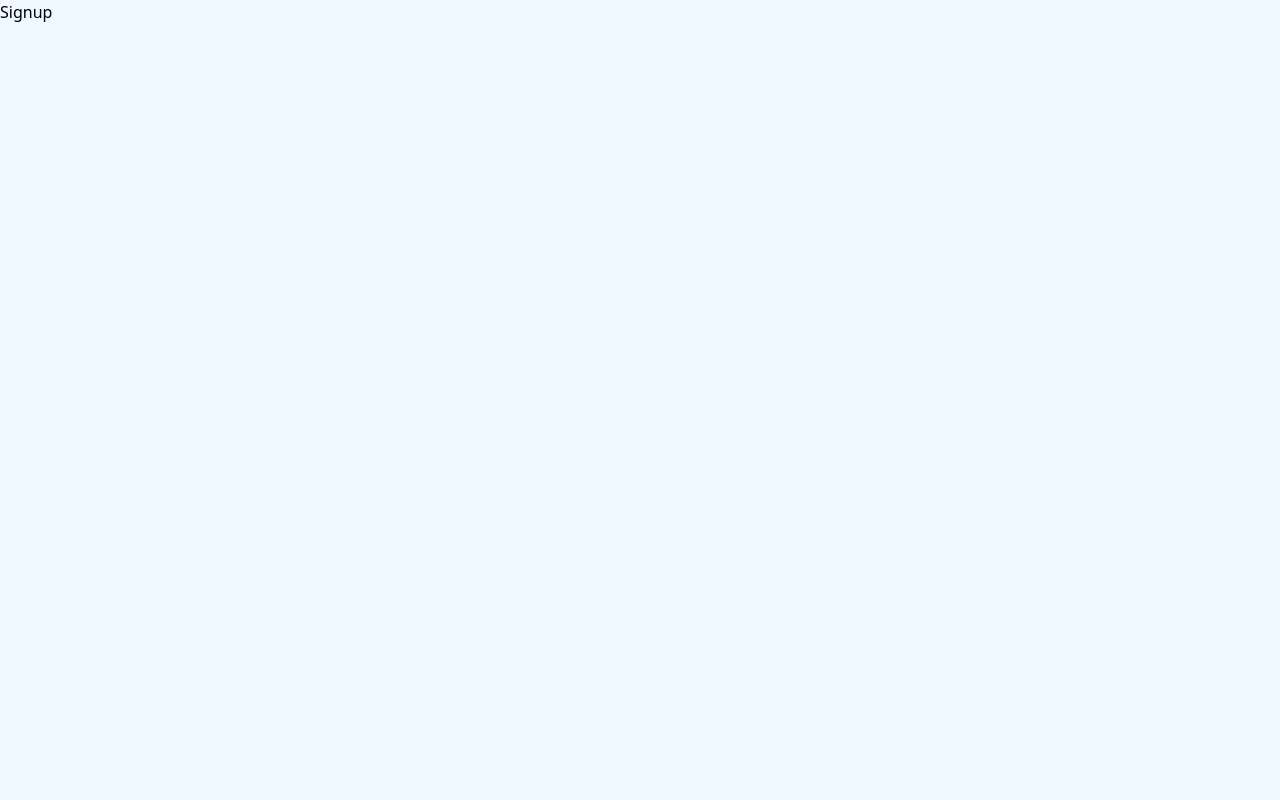
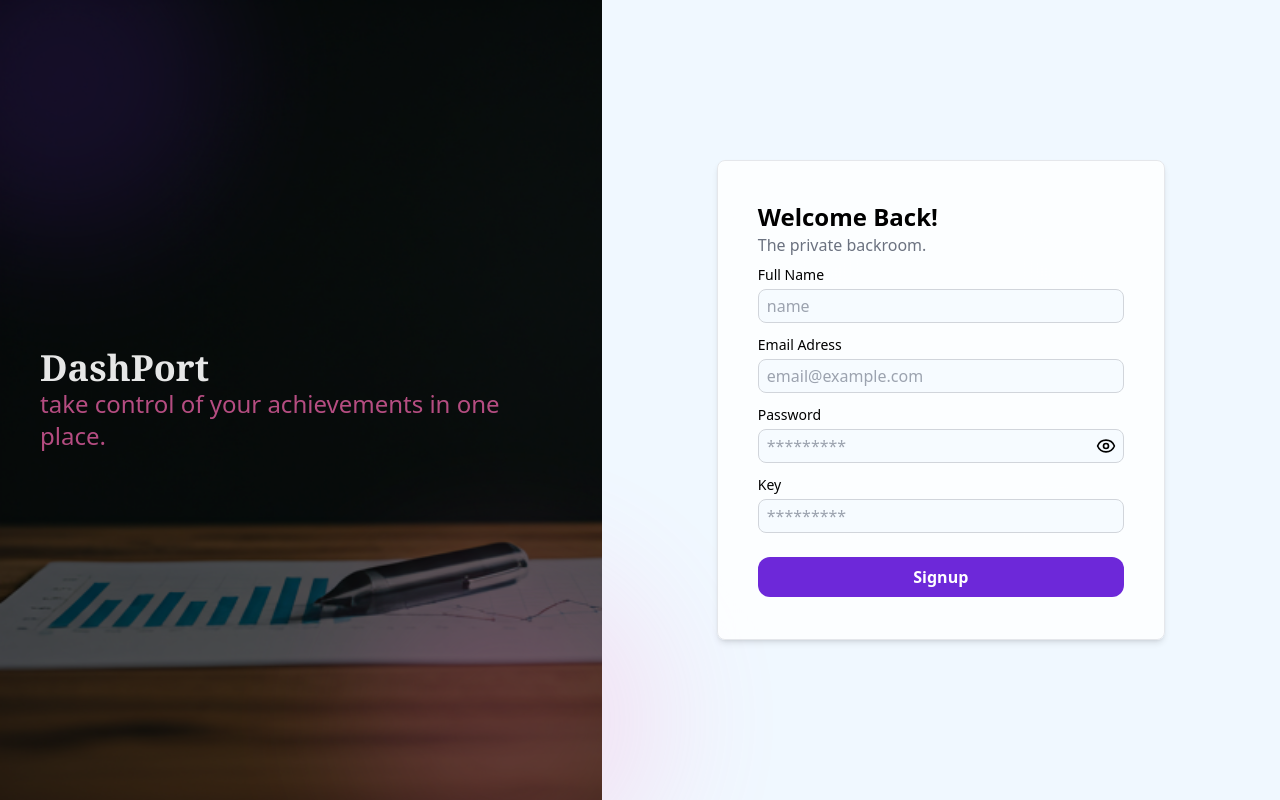
Before and after one commit to Turki41/DashPort, a React (Vite) app in the folder frontend/: page /signup in a window 1280 px wide. Built offline with nearby package versions, Linux system fonts and the light colour scheme.

Commit message:
signup/login: pages designed

```diff
--- a/frontend/package.json
+++ b/frontend/package.json
@@ -10,8 +10,10 @@
     "preview": "vite preview"
   },
   "dependencies": {
+    "lucide-react": "^0.554.0",
     "react": "^19.2.0",
     "react-dom": "^19.2.0",
+    "react-hot-toast": "^2.6.0",
     "react-router-dom": "^7.9.6"
   },
   "devDependencies": {
--- a/frontend/src/App.tsx
+++ b/frontend/src/App.tsx
@@ -1,10 +1,12 @@
 import { BrowserRouter, Route, Routes } from "react-router-dom";
 import Login from "./pages/auth/Login";
 import Signup from "./pages/auth/Signup";
+import { Toaster } from "react-hot-toast";
 
 export default function App() {
   return (
     <BrowserRouter>
+      <Toaster />
       <Routes>
         <Route path="/login" element={<Login />} />
         <Route path="/signup" element={<Signup />} />
--- /dev/null
+++ b/frontend/src/components/Input.tsx
@@ -0,0 +1,35 @@
+import { Eye, EyeOff } from "lucide-react"
+import { useState } from "react"
+
+interface InputProps {
+    name: string,
+    label?: string,
+    type: string,
+    placeholder: string,
+    value: any,
+    onChange: any
+}
+const Input = ({ name, label, type, placeholder, value, onChange }: InputProps) => {
+    const [showPassword, setShowPassword] = useState(false)
+
+    const togglePassword = () => {
+        setShowPassword(!showPassword)
+    }
+
+    return (
+        <div className="flex flex-col w-full">
+            <div className="flex flex-col">
+                {label && (<label htmlFor={name} className="text-sm mb-1">{label}</label>)}
+                <div className="relative">
+                    <input onChange={onChange} value={value} type={showPassword ? 'text' : type} id={name} placeholder={placeholder} className={`input ${type === 'password' ? 'pr-9 pl-2' : 'px-2'}`} />
+                    {type === 'password' && (
+                        <div onClick={togglePassword} className="absolute bottom-[7px] cursor-pointer right-2 rounded-r-xl">
+                            {showPassword ? <EyeOff className="size-5" /> : <Eye className="size-5" />}
+                        </div>)}
+                </div>
+            </div>
+        </div>
+    )
+}
+
+export default Input
--- a/frontend/src/components/layouts/AuthLayout.tsx
+++ b/frontend/src/components/layouts/AuthLayout.tsx
@@ -5,17 +5,17 @@ interface AuthLayoutProps {
 const AuthLayout = ({ children }: AuthLayoutProps) => {
     return (
         <div className="flex h-screen w-screen overflow-hidden">
-            <div className="flex-1 relative hidden -z-50 sm:flex w-full h-screen bg-cover bg-[url(/bg.png)]">
+            <div className="flex-1 relative max-w-[47vw] hidden -z-50 sm:flex w-full h-screen bg-cover bg-[url(/bg.png)]">
                 <div className="absolute -z-40 bg-black top-0 w-full h-full opacity-65" />
-                <div className="absolute bg-primary -top-20 -left-16 w-80 h-80 blur-2xl rounded-full opacity-15" />
+                <div className="absolute bg-primary -top-20 -left-24 w-80 h-80 blur-3xl rounded-full opacity-15" />
                 <div className="absolute bg-secondary -bottom-20 -right-16 w-80 h-80 blur-3xl rounded-full opacity-15" />
 
                 <div className="flex flex-col w-full h-full items-center justify-center mx-10">
                     <h2 className="text-white text-4xl font-serif font-semibold text-start w-full opacity-90">DashPort</h2>
-                    <h2 className="text-2xl text-start w-full text-secondary opacity-70">take controll of your achievements in one place.</h2>
+                    <h2 className="text-2xl text-start w-full text-secondary opacity-70">take control of your achievements in one place.</h2>
                 </div>
             </div>
-            <div className="flex flex-grow">
+            <div className="flex flex-1">
                 {children}
             </div>
         </div>
--- a/frontend/src/index.css
+++ b/frontend/src/index.css
@@ -14,6 +14,12 @@ body {
 
 @layer utilities {
     .card {
-        @apply border shadow-md bg-white/80 flex items-center flex-row justify-center rounded-lg backdrop-blur-3xl
+        @apply border shadow-md p-10 bg-white/80 flex items-center rounded-lg backdrop-blur-3xl max-h-[480px]
+    }
+    .input {
+        @apply w-full border border-gray-300 py-1 rounded-lg bg-[aliceblue]/50 focus:ring-1 focus:ring-primary transition-all duration-200 outline-none
+    }
+    .btn-primary {
+        @apply w-full bg-primary py-2 rounded-xl hover:bg-primary/90 transition-all duration-200 text-white text-[16px] font-semibold
     }
 }
--- a/frontend/src/pages/auth/Login.tsx
+++ b/frontend/src/pages/auth/Login.tsx
@@ -1,11 +1,62 @@
+import { useState } from 'react'
+import Input from '../../components/Input'
 import AuthLayout from '../../components/layouts/AuthLayout'
+import toast from 'react-hot-toast'
 
 const Login = () => {
+  const [user, setUser] = useState({
+    email: '',
+    password: '',
+  })
+
+  const handleLogin = async (e: React.FormEvent) => {
+    e.preventDefault()
+
+    if (!validateLogin(user.email, user.password)) return
+
+    console.log(user)
+  }
+
+  const handleGuestLogin = async () => {
+    alert('Guest')
+  }
+
+  const handleChnage = (key: string, value: string) => {
+    setUser((prev) => ({ ...prev, [key]: value }))
+  }
+
+  const validateLogin = (email: string, password: string) => {
+    if (!email.trim() || !password.trim()) {
+      toast.error('Please fill all fields')
+      return false
+    }
+
+    return true
+  }
   return (
     <AuthLayout>
       <div className='flex items-center justify-center w-full h-full'>
-        <div className='card flex-1 m-10 flex max-w-md h-2/3'>
-          <h1>w</h1>
+        <div className='card flex flex-col flex-1 m-10 max-w-md h-2/3'>
+
+          <div className='text-start w-full'>
+            <h1 className='text-2xl font-bold'>Welcome!</h1>
+            <p className='text-gray-500'>Enter your details to continue</p>
+          </div>
+
+          <form onSubmit={handleLogin} className='w-full flex flex-col gap-8 mt-10'>
+            <Input value={user.email} onChange={(e: React.ChangeEvent<HTMLInputElement>) => (handleChnage('email', e.target.value))} name='email' type='email' placeholder='email@example.com' label='Email Adress' />
+            <Input value={user.password} onChange={(e: React.ChangeEvent<HTMLInputElement>) => (handleChnage('password', e.target.value))} name='password' type='password' placeholder='*********' label='Password' />
+
+            <button className='btn-primary'>Login</button>
+          </form>
+
+          <div className='flex flex-wrap gap-1 mt-auto text-nowrap'>
+            <p className='text-gray-600'>If you don't have an account please</p>
+            <button onClick={handleGuestLogin} className='underline text-blue-500 hover:text-blue-400 transition-colors'>
+              enter as a guest
+            </button>
+          </div>
+
         </div>
       </div>
     </AuthLayout>
--- a/frontend/src/pages/auth/Signup.tsx
+++ b/frontend/src/pages/auth/Signup.tsx
@@ -1,7 +1,47 @@
+import { useState } from "react"
+import Input from "../../components/Input"
+import AuthLayout from "../../components/layouts/AuthLayout"
 
 const Signup = () => {
+  const [user, setUser] = useState({
+    name: '',
+    email: '',
+    password: '',
+  })
+  const [key, setKey] = useState('')
+
+  const handleSignup = async (e: React.FormEvent) => {
+    e.preventDefault()
+    console.log(user, key)
+  }
+
+  const handleChnage = (key: string, value: string) => {
+    setUser((prev) => ({ ...prev, [key]: value }))
+  }
+
   return (
-    <div className="">Signup</div>
+    <AuthLayout>
+      <div className='flex items-center justify-center w-full h-full'>
+        <div className='card flex flex-col flex-1 m-10 max-w-md h-2/3'>
+
+          <div className='text-start w-full'>
+            <h1 className='text-2xl font-bold'>Welcome Back!</h1>
+            <p className='text-gray-500'>The private backroom.</p>
+          </div>
+
+          <form onSubmit={handleSignup} className='w-full flex flex-col gap-3 mt-2'>
+            <Input value={user.name} onChange={(e: React.ChangeEvent<HTMLInputElement>) => (handleChnage('name', e.target.value))} name='name' type='text' placeholder='name' label='Full Name' />
+            <Input value={user.email} onChange={(e: React.ChangeEvent<HTMLInputElement>) => (handleChnage('email', e.target.value))} name='email' type='email' placeholder='email@example.com' label='Email Adress' />
+            <Input value={user.password} onChange={(e: React.ChangeEvent<HTMLInputElement>) => (handleChnage('password', e.target.value))} name='password' type='password' placeholder='*********' label='Password' />
+            <Input value={key} onChange={(e: React.ChangeEvent<HTMLInputElement>) => (setKey(e.target.value))} name='key' type='text' placeholder='*********' label='Key' />
+
+
+            <button className='btn-primary mt-3'>Signup</button>
+          </form>
+
+        </div>
+      </div>
+    </AuthLayout>
   )
 }
 
```
Also changed, not shown: 1 other file (tests, documents, lock files or other folders).
